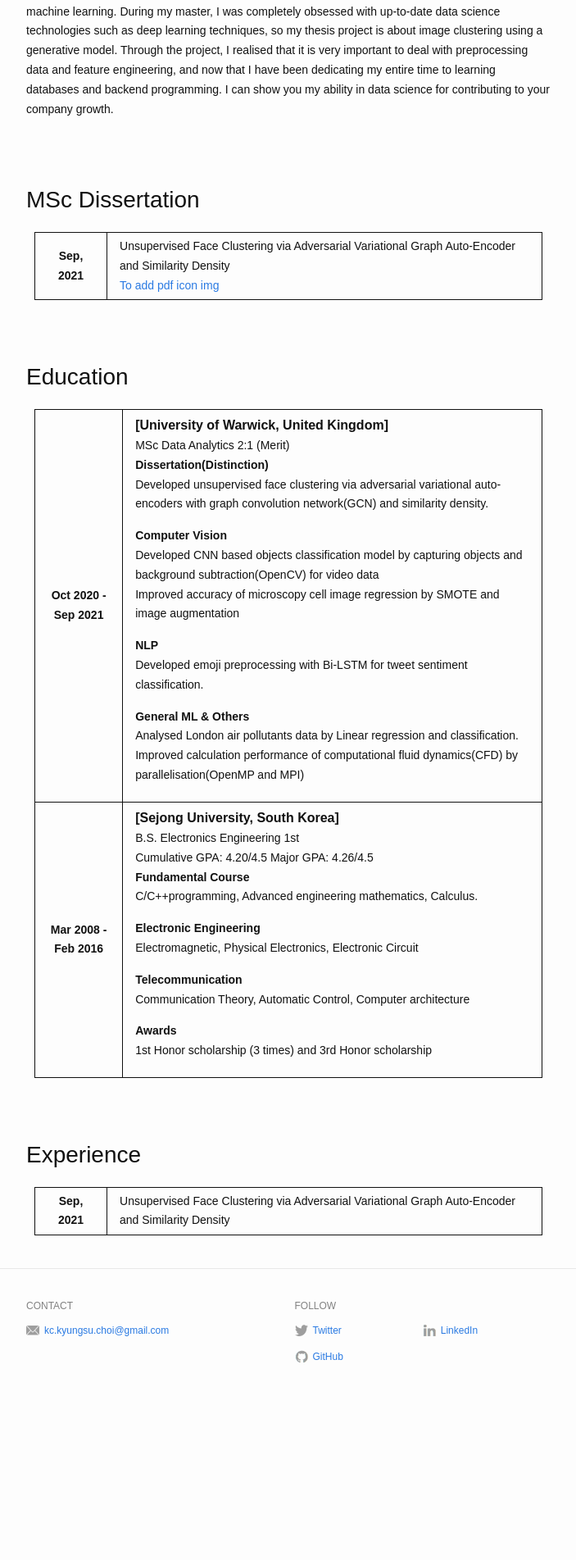
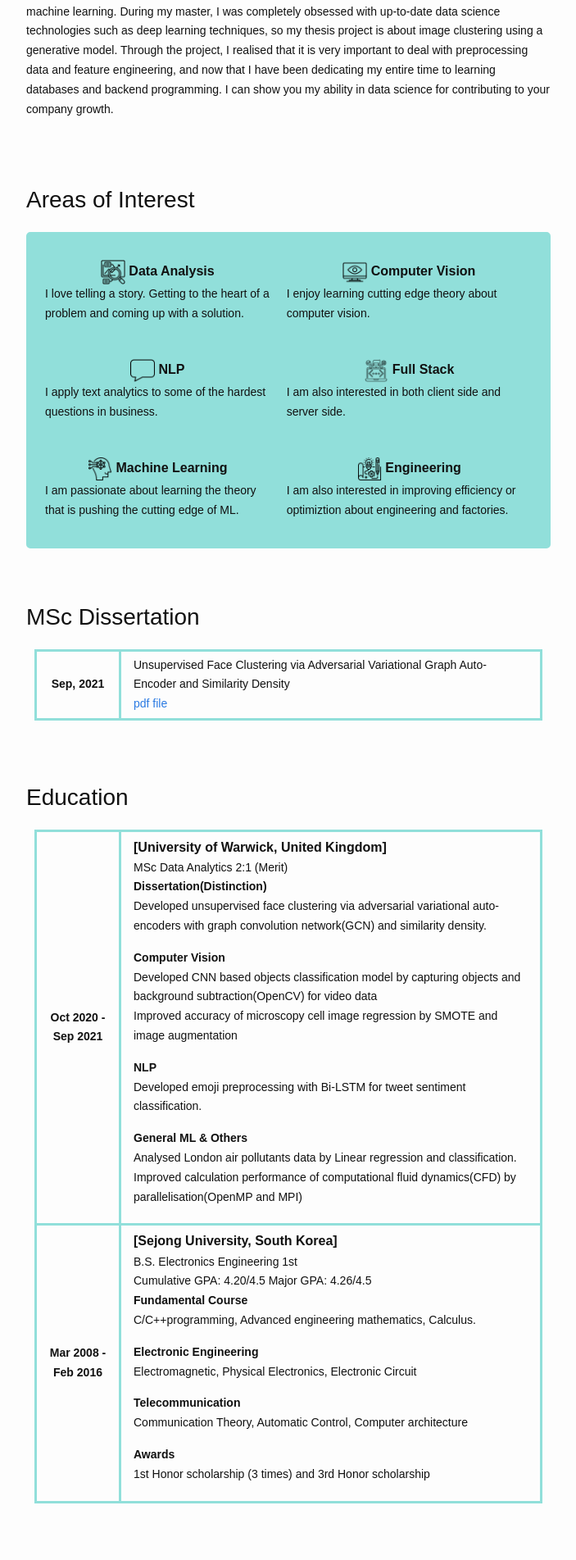
Before and after one commit to eliottvincent/bay, a Jekyll site: the page built from index.md, in a window 1280 px wide. Shown: the part 554-2457 px from the top of the page at 82% size, without its empty margins (288-991 px from the left). Built offline with Jekyll 4.4.1, drawn with Linux system fonts in a browser that asks for light colours; before the commit the page ends 2272 px from its top, so only the background shows below that; some of the changed text lies outside the part shown.

Commit message:
add field of interest

```diff
--- a/_layouts/home.html
+++ b/_layouts/home.html
@@ -19,6 +19,39 @@
       </div>
     </div>
 
+    <div class="page-content">
+      <div class="wrapper">
+        <h1>Areas of Interest</h1>
+        <div class="home">
+          <div class="grid-container">
+            <!-- <div class="grid-item">2</div>
+            <div class="grid-item">3</div>
+            <div class="grid-item">4</div>
+            <div class="grid-item">5</div>
+            <div class="grid-item">6</div>   -->
+
+            {% for section in page.sections %}
+            {% if section.category == "interest" %}
+              {% for item in section.items %}
+              <div class="grid-item">
+                <div class="subtitle">
+                  <img
+                  src="{{ item.image.src | absolute_url }}"
+                  alt="{{ item.image.alt }}"
+                  width="30" height="30"
+                  />
+                  {{ item.subtitle }}
+                </div>
+                <div class="content">{{ item.description }}</div>
+              </div>
+              {% endfor %}
+            {% endif %}
+          {% endfor %}
+          </div>
+        </div>
+      </div>
+    </div>
+
 
     <div class="page-content">
       <div class="wrapper">
@@ -30,7 +63,7 @@
               <td>
                 Unsupervised Face Clustering via Adversarial Variational Graph Auto-Encoder and Similarity Density<br>
                 <a href="{{site.url}}/assets/pdf/dissertation.pdf">
-                  To add pdf icon img
+                  pdf file
                 </a>
               </td>
             </tr>
@@ -104,14 +137,24 @@
       <div class="wrapper">
         <h1>Experience</h1>
         <div class="home">
+          {% for section in page.sections %}
+            {% if section.category == "experience" %}
             <table>
+              {% for item in section.items %}
                 <tr>
-              <th scope="row">Sep, 2021</th>
+                  <th scope="row">{{ item.date }}</th>
                   <td>
-                Unsupervised Face Clustering via Adversarial Variational Graph Auto-Encoder and Similarity Density<br>
+                    <b style="font-size: 16px">{{ item.content.organisation }}</b>
+                    <b>{{ item.content.jobtitle }}</b>
+                    {% for list in item.content.roles %}
+                      - {{ list.role }} <br/>
+                    {% endfor %}
                   </td>
                 </tr>
+              {% endfor %}
             </table>
+            {% endif %}
+          {% endfor %}
         </div>
       </div>
     </div>
--- a/_sass/_base.scss
+++ b/_sass/_base.scss
@@ -216,14 +216,49 @@
 }
 
 table, th, td {
-  border: 1px solid;
+  border: 3px solid rgba(145, 223, 218, 1);
+  border-radius: 5px;
 }
 
 th, td {
   padding: 5px 15px;
 }
 
+th {
+  width: 70px;
+}
+
 table {
   border-collapse: collapse;
   margin: 10px;
 }
+
+.grid-container {
+  display: grid;
+  grid-template-columns: auto auto;
+  background-color: rgba(145, 223, 218, 1);
+  border: 3px solid rgba(145, 223, 218, 1);
+  border-radius: 5px;
+  padding: 10px;
+  // align-items: center;
+  // justify-items: center;
+}
+.grid-item {
+  // background-color: rgba(168, 214, 193, 0.8);
+  border-radius: 5px;
+  padding: 10px;
+  height: 100px;
+  display: flex;
+  flex-direction: column;
+  justify-content: center;
+  align-items: center;
+}
+
+.grid-item > .subtitle {
+  font-size: 16px;
+  font-weight: bold;
+}
+
+.grid-item > .content {
+  font-size: 14px;
+}
--- a/_sass/_post.scss
+++ b/_sass/_post.scss
@@ -103,51 +103,65 @@
 }
 
 body {
-counter-reset : h2;
+counter-reset : h1;
   }
+
+h1 {
+ counter-reset: h2;
+ font-size: 2em;
+}
 
 h2 {
 counter-reset : h3;
-  }
+  font-size: 1.7em !important;
+}
 
 h3 {
 counter-reset : h4;
-  }
+  font-size: 1.3em !important;
+}
 
 h4 {
 counter-reset : h5;
-  }
+font-size: 1.1em !important;
+
+}
 
 h5 {
 counter-reset : h6;
+}
+
+article h1:before {
+  content : counter(h1,decimal) ". ";
+  counter-increment : h1;
   }
 
 article h2:before {
-  content : counter(h2,decimal) ". ";
+  content : counter(h1,decimal) "." counter(h2, decimal) ". ";
   counter-increment : h2;
   }
 
 article h3:before {
-  content : counter(h2,decimal) "." counter(h3,decimal) ". ";
+  content : counter(h1,decimal) "." counter(h2,decimal) "." counter(h3,decimal) ". ";
   counter-increment : h3;
   }
 
 article h4:before {
-  content : counter(h2,decimal) "." counter(h3,decimal) "." counter(h4,decimal) ". ";
+  content : counter(h1,decimal) "." counter(h2,decimal) "." counter(h3,decimal) "." counter(h4,decimal) ". ";
   counter-increment : h4;
   }
 
 article h5:before {
-  content : counter(h2,decimal) "." counter(h3,decimal) "." counter(h4,decimal) "." counter(h5,decimal) ". ";
+  content : counter(h1,decimal) "." counter(h2,decimal) "." counter(h3,decimal) "." counter(h4,decimal) "." counter(h5,decimal) ". ";
   counter-increment : h5;
   }
 
 article h6:before {
-  content : counter(h2,decimal) "." counter(h3,decimal) "." counter(h4,decimal) "." counter(h5,decimal) "." counter(h6,decimal) ". ";
+  content : counter(h1,decimal) "." counter(h2,decimal) "." counter(h3,decimal) "." counter(h4,decimal) "." counter(h5,decimal) "." counter(h6,decimal) ". ";
   counter-increment : h6;
   }
 
-h2.nocount:before, h3.nocount:before, h4.nocount:before, h5.nocount:before, h6.nocount:before {
+h1.nocount:before, h2.nocount:before, h3.nocount:before, h4.nocount:before, h5.nocount:before, h6.nocount:before {
   content : "";
   counter-increment : none;
   }
--- a/index.md
+++ b/index.md
@@ -3,14 +3,58 @@
 profile_picture:
   src: /assets/img/profile-pic.jpg
   alt: website picture
-items:
+dissertation:
   - category: dissertation
     date: Sep, 2021
     text:
       subtitle: Unsupervised Face Clustering via Adversarial Variational Graph Auto-Encoder and Similarity Density
-      content:
-      pdflink:
-
+sections:
+  - category: experience
+    items:
+      - date: Dec 2015 <br/> - Oct 2019
+        content:
+          organisation: Hyundai Mipo Dockyard (Hyundai Heavy Industry Group) <br/>
+          jobtitle: Electrical engineer(Basic design and technical sales) <br/>
+          roles:
+            - role: Proceeded <b>+10 projects</b> as a project manager in electrical part
+            - role: Solved <b>+400 engineering problems</b> of customers' requirements
+            - role: Led <b>+10 technical meetings</b> with customers as a representative of an electrical team for dealing with technical problems.
+            - role: Negotiated and persuaded customers for mutual agreed specifications and product price.
+            - role: Wrote <b>+100 specifications</b> based on customers' requirements.
+            - role: Designed <b>+300 basic electrical and automation systems</b>, Estimated the cost of the system.
+            - role: Proceeded with procurements of main electrical equipment, and evaluated technical suitability for +50 projects.
+  - category: interest
+    items:
+      - subtitle: Data Analysis
+        description: I love telling a story. Getting to the heart of a problem and coming up with a solution.
+        image:
+          src: /assets/img/interest/data-analysis.png
+          alt: data analysis
+      - subtitle: Computer Vision
+        description: I enjoy learning cutting edge theory about computer vision.
+        image:
+          src: /assets/img/interest/vision.png
+          alt: computer vision
+      - subtitle: NLP
+        description: I apply text analytics to some of the hardest questions in business.
+        image:
+          src: /assets/img/interest/conversation.png
+          alt: nlp
+      - subtitle: Full Stack
+        description: I am also interested in both client side and server side.
+        image:
+          src: /assets/img/interest/full-stack.png
+          alt: full stack
+      - subtitle: Machine Learning
+        description: I am passionate about learning the theory that is pushing the cutting edge of ML.
+        image:
+          src: /assets/img/interest/machine-learning.png
+          alt: ml
+      - subtitle: Engineering
+        description: I am also interested in improving efficiency or optimiztion about engineering and factories.
+        image:
+          src: /assets/img/interest/prototype.png
+          alt: engineering
 ---
 
 <p>
```
Also changed, not shown: _posts/2019-10-26-sample.md (+0 -16 lines), _posts/2022-04-09-nn.md (added, +48 -0 lines), _posts/2022-04-07-st-1.md (line endings or trailing spaces), assets/img/interest/conversation.png (added), assets/img/interest/data-analysis.png (added), assets/img/interest/full-stack.png (added), assets/img/interest/machine-learning.png (added), assets/img/interest/prototype.png (added), assets/img/interest/vision.png (added). Lines whose indentation alone changed are shown as unchanged.
